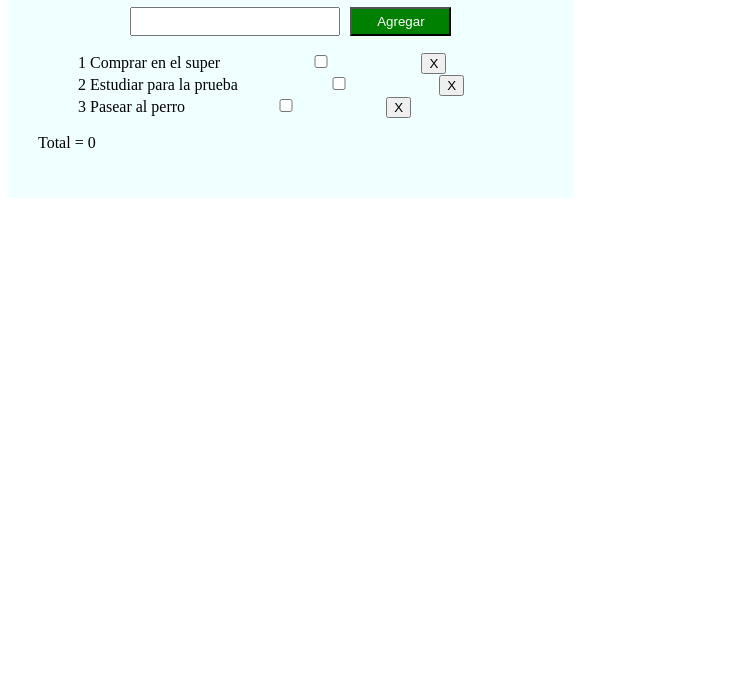
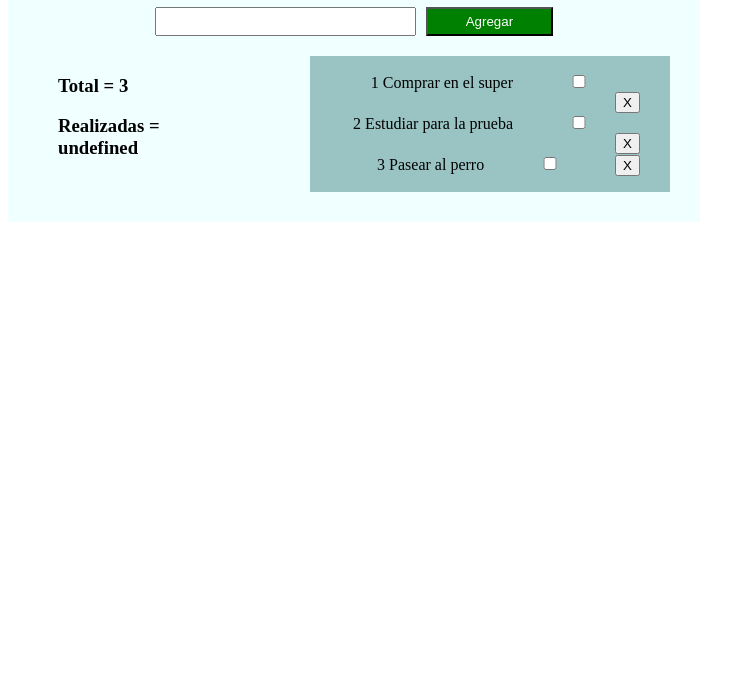
Before and after one commit to SamirCasis/DesafioJS-JS5, a plain HTML site: page index.html in a window 1280 px wide. Shown: the part 111-800 px from the top of the page, without its empty margins (0-755 px from the left). Drawn offline with Linux system fonts and the light colour scheme.

Commit message:
funciones ok 90%, fatla actualizar valor en checkbox

```diff
--- a/assets/css/style.css
+++ b/assets/css/style.css
@@ -2,16 +2,20 @@
     background-color: azure;
     padding: 30px;
     border-radius: solid blue 3px;
-    width: 40%;
+    width: 50%;
 }
 
 div {
     text-align: center;
 }
 
-section {
+#ingresar {
     display: flex;
     justify-content: center;
+}
+
+input {
+    width: 40%;
 }
 
 #agregar {
@@ -22,6 +26,30 @@ section {
     background-color: green;
 }
 
-input {
-    width: 40%;
+
+
+#resumen {
+    display: flex;
+    margin-top: 20px;
 }
+
+#contador {
+    margin-right: 40px;
+    margin-left: 20px;
+    text-align: start;
+}
+
+#lista {
+   background-color: rgb(154, 195, 195);
+   margin-left: 50px;
+   width: 60%;
+   padding-right: 30px;
+}
+
+ul {
+  justify-content: center;
+}
+
+li {
+    text-align: end;
+}
--- a/assets/js/main.js
+++ b/assets/js/main.js
@@ -1,6 +1,8 @@
 const inputTarea = document.querySelector('input');
 const btnAgregar = document.querySelector('#agregar');
 const lista = document.querySelector('ul');
+const total = document.querySelector('#total');
+const realizadas = document.querySelector('#realizadas');
 const tareas = [
     { id: 1, nombre: 'Comprar en el super', completed: false },
     { id: 2, nombre: 'Estudiar para la prueba', completed: false },
@@ -14,24 +16,38 @@ btnAgregar.addEventListener('click', () => {
     inputTarea.value = '';
 
     agregarALista(); // invoca a la función
+    actualizar();
 });
 
 const agregarALista = () => {
     lista.innerHTML = tareas.map((t) =>
         `<li>${t.id} ${t.nombre} <input type="checkbox" onclick="comprobar(${t.id})" ${t.completed ? 'checked' : ''}> <button onclick="borrar(${t.id})">X</button></li>`
     ).join('');
+    if (tareas.completed) {
+        tareas++;
+    }
+
+    actualizar()
 };
 
 const borrar = (id) => {
     const index = tareas.findIndex((t) => t.id === id);
     tareas.splice(index, 1);
     agregarALista();
+    actualizar();
 };
 
 const comprobar = (id) => {
     const tarea = tareas.find((t) => t.id === id);
     tarea.completed = !tarea.completed;
     agregarALista();
+    actualizar();
+};
+
+const actualizar = () => {
+    total.innerHTML = tareas.length;
+    const tareasRealizadas = tareas.findIndex((t) => t.completed).length;
+    realizadas.innerHTML = tareasRealizadas;
 };
 
 agregarALista();
--- a/index.html
+++ b/index.html
@@ -1,32 +1,37 @@
 <!DOCTYPE html>
 <html lang="es">
+
 <head>
     <meta charset="UTF-8">
     <meta name="viewport" content="width=device-width, initial-scale=1.0">
     <link rel="stylesheet" href="assets/css/style.css">
     <title>Todo List JS 5</title>
 </head>
+
 <body>
     <main id="consola">
         <div>
             <h1>Todo List</h1>
         </div>
 
-    <section>
+        <section id="ingresar">
             <input><button id="agregar">Agregar</button>
         </section>
 
-    <article>
+        <section id="resumen">
+            <div id="contador">
+                <h3>Total = <span id="total">0</span></h3>
+                <h3>Realizadas = <span id="realizadas">0</span></h3>
+            </div>
+            <div id="lista">
                 <ul type="none"></ul>
-        <p id="lista">Total = <span>0</span></p>
-        <p id="lista2"></p>
-        <p id="lista3"></p>
-        <p id="lista4"></p>
-    </article>
+            </div>
+        </section>
 
 
     </main>
 
     <script src="assets/js/main.js"></script>
 </body>
+
 </html>
```
Lines whose indentation alone changed are shown as unchanged.
